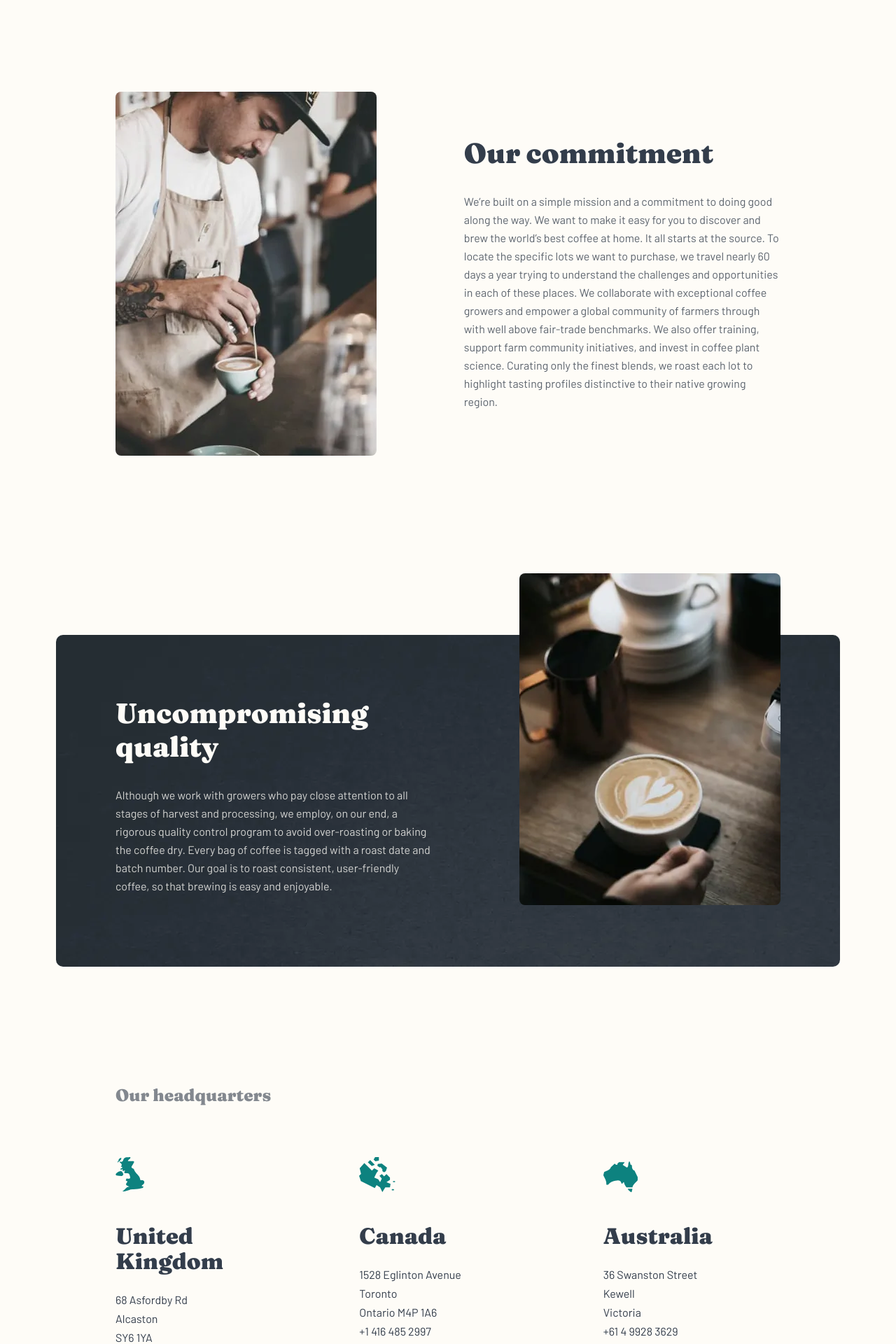
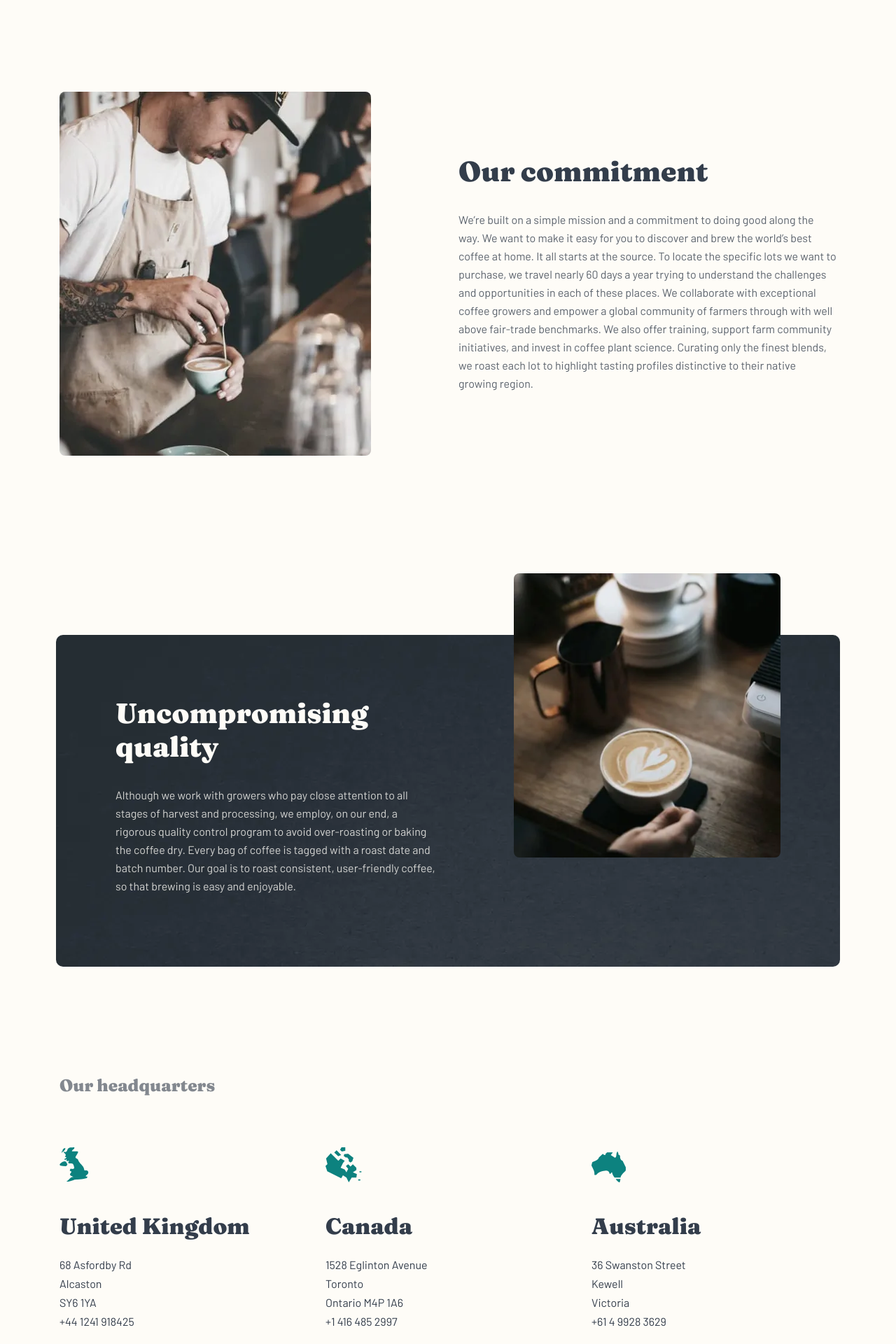
Before and after one commit to MrBlackvanta/coffeeroasters-subscription-site, a Next.js app: page /about in a window 1280 px wide. Shown: the part 600-2520 px from the top of the page at 70% size. Built offline with nearby package versions, Linux system fonts and the light colour scheme.

Commit message:
fix: update layout and responsiveness in footer, commitment, headquarters, and quality components

```diff
--- a/src/components/layout/site-footer.tsx
+++ b/src/components/layout/site-footer.tsx
@@ -20,7 +20,7 @@ const socials = [
 
 export default function SiteFooter() {
   return (
-    <footer className="v-container bg-slate relative mb-18 flex flex-col items-center px-6 py-13.5 md:px-14.5 lg:mb-22 lg:flex-row lg:px-21.25 lg:py-11.75">
+    <footer className="v-container bg-slate relative mb-18 flex flex-col items-center px-6 py-13.5 md:px-14.5 lg:mb-22 lg:flex-row lg:px-10 lg:py-11.75 xl:px-21.25">
       <Logo className="h-auto w-54.5 text-white md:w-59" />
 
       <NavLinks
--- a/src/views/about/commitment.tsx
+++ b/src/views/about/commitment.tsx
@@ -5,7 +5,7 @@ import { commitment } from "@/data";
 
 export default function Commitment() {
   return (
-    <section className="v-container mt-30 md:mt-36 lg:mt-42 lg:px-21.25">
+    <section className="v-container lg:max-w-content mt-30 md:mt-36 lg:mt-42">
       <div className="md:grid md:grid-cols-[17.5625rem_1fr] md:items-start md:gap-x-17.25 lg:grid-cols-[445fr_540fr] lg:items-center lg:gap-x-31.25">
         <picture className="contents">
           <source
@@ -26,7 +26,7 @@ export default function Commitment() {
             height={commitmentMobile.height}
             alt=""
             loading="lazy"
-            className="rounded-card h-100 w-full object-cover md:h-117.5 lg:h-130"
+            className="rounded-card h-100 w-full object-cover md:h-117.5 lg:aspect-445/520 lg:h-auto"
           />
         </picture>
 
--- a/src/views/about/headquarters.tsx
+++ b/src/views/about/headquarters.tsx
@@ -2,7 +2,7 @@ import { headquartersHeading, offices } from "@/data";
 
 export default function Headquarters() {
   return (
-    <section className="v-container mt-30 pb-30 md:mt-36 md:pb-36 lg:mt-42 lg:px-21.25 lg:pb-42">
+    <section className="v-container lg:max-w-content mt-30 pb-30 md:mt-36 md:pb-36 lg:mt-42 lg:pb-42">
       <h2 className="font-display text-h4 text-grey text-center md:text-left">
         {headquartersHeading}
       </h2>
@@ -14,7 +14,7 @@ export default function Headquarters() {
               <Icon className="text-cyan" />
             </span>
 
-            <h3 className="font-display text-h2-sm/9 md:text-h4/9 lg:text-h3 mt-11.75 md:mt-12 lg:mt-11.25">
+            <h3 className="font-display text-h2-sm/9 md:text-h4/9 xl:text-h3 mt-11.75 md:mt-12 lg:mt-11.25">
               {country}
             </h3>
 
--- a/src/views/about/quality.tsx
+++ b/src/views/about/quality.tsx
@@ -32,7 +32,7 @@ export default function Quality() {
         />
       </picture>
 
-      <div className="lg:grid lg:grid-cols-[540fr_445fr] lg:items-start lg:gap-x-31.25">
+      <div className="lg:grid lg:grid-cols-[540fr_125fr_445fr] lg:items-start">
         <div className="text-cream text-center lg:pt-44 lg:text-left">
           <h2 className="font-display text-h2-sm/7 md:text-h3/12 lg:text-h2">
             {quality.heading}
@@ -62,7 +62,7 @@ export default function Quality() {
             height={qualityMobile.height}
             alt=""
             loading="lazy"
-            className="rounded-card absolute top-0 left-1/2 h-39 w-69.75 -translate-x-1/2 object-cover md:h-80 md:w-143.25 lg:static lg:h-118.5 lg:w-full lg:translate-x-0"
+            className="rounded-card absolute top-0 left-1/2 h-39 w-69.75 -translate-x-1/2 object-cover md:h-80 md:w-143.25 lg:static lg:col-start-3 lg:aspect-445/474 lg:h-auto lg:w-full lg:translate-x-0"
           />
         </picture>
       </div>
```
